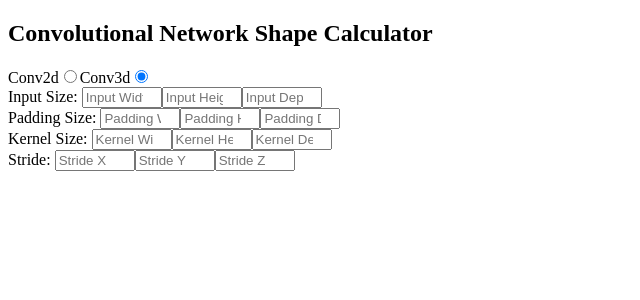
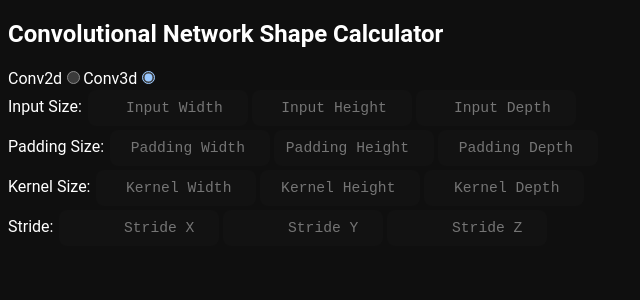
Before and after one commit to im-neiru/convnet-shape-calc, a React (Vite) app: page / in a window 1280 px wide. Shown: the top 300 px of the page, without its empty margins (0-640 px from the left). Built offline with nearby package versions, Linux system fonts and the light colour scheme.

Commit message:
add initial style

```diff
--- a/src/index.tsx
+++ b/src/index.tsx
@@ -1,6 +1,7 @@
 import React from "react";
 import { createRoot } from "react-dom/client";
 import { App } from "./App";
+import "./styles/base.scss"
 
 const container = document.getElementById("app") as Element;
 const root = createRoot(container)
--- /dev/null
+++ b/src/styles/base.scss
@@ -0,0 +1,18 @@
+body {
+    color-scheme: dark;
+    background-color: #0F0F0F;
+    color: white;
+
+    font-family: 'Roboto',  'Ubuntu', 'Segoe UI', Tahoma, Geneva, Verdana, sans-serif;
+}
+
+input[type="number"] {
+    padding: 8px;
+    text-align: right;
+    width: 140px;
+    border-color: transparent;
+    border-radius: 8px;
+    margin: 2px;
+    font-family: 'JetBrains Mono', 'Ubuntu Mono', 'Courier New', Courier, monospace;
+    font-size: 11pt;
+}
```
